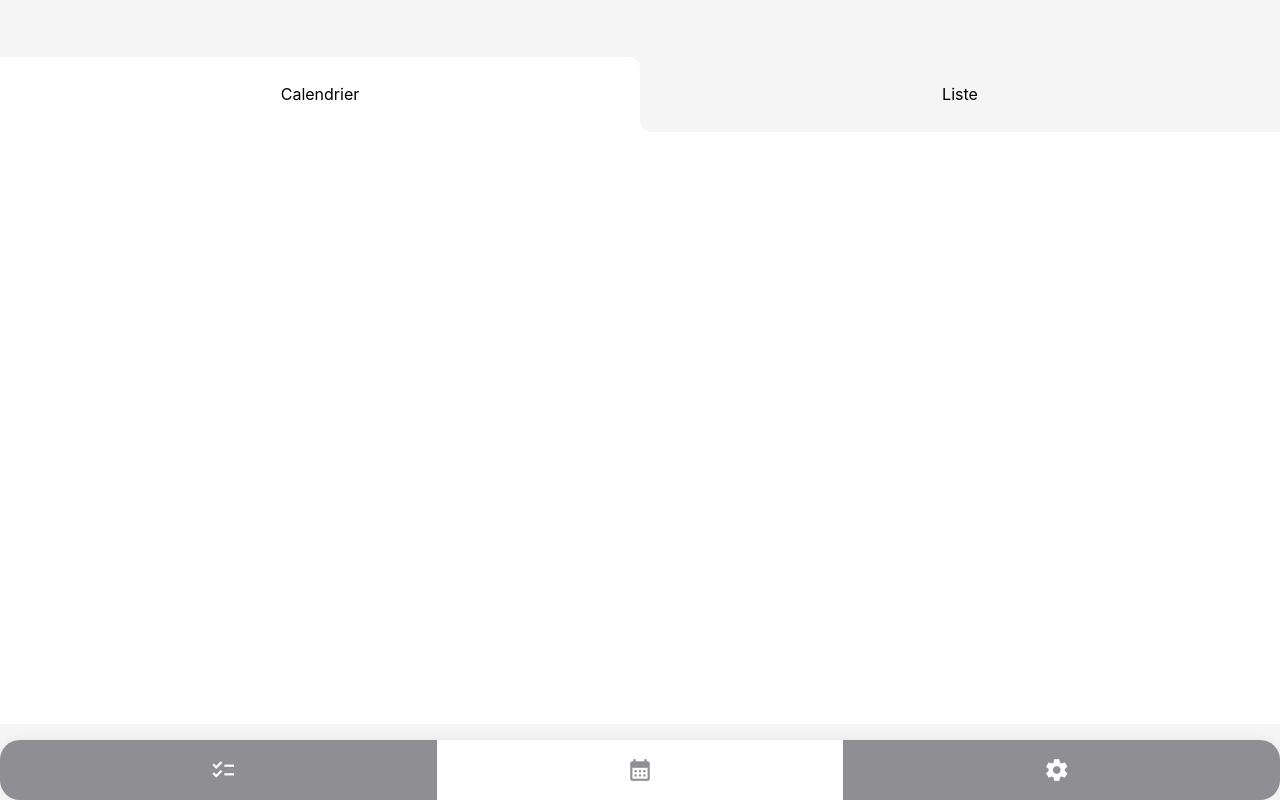
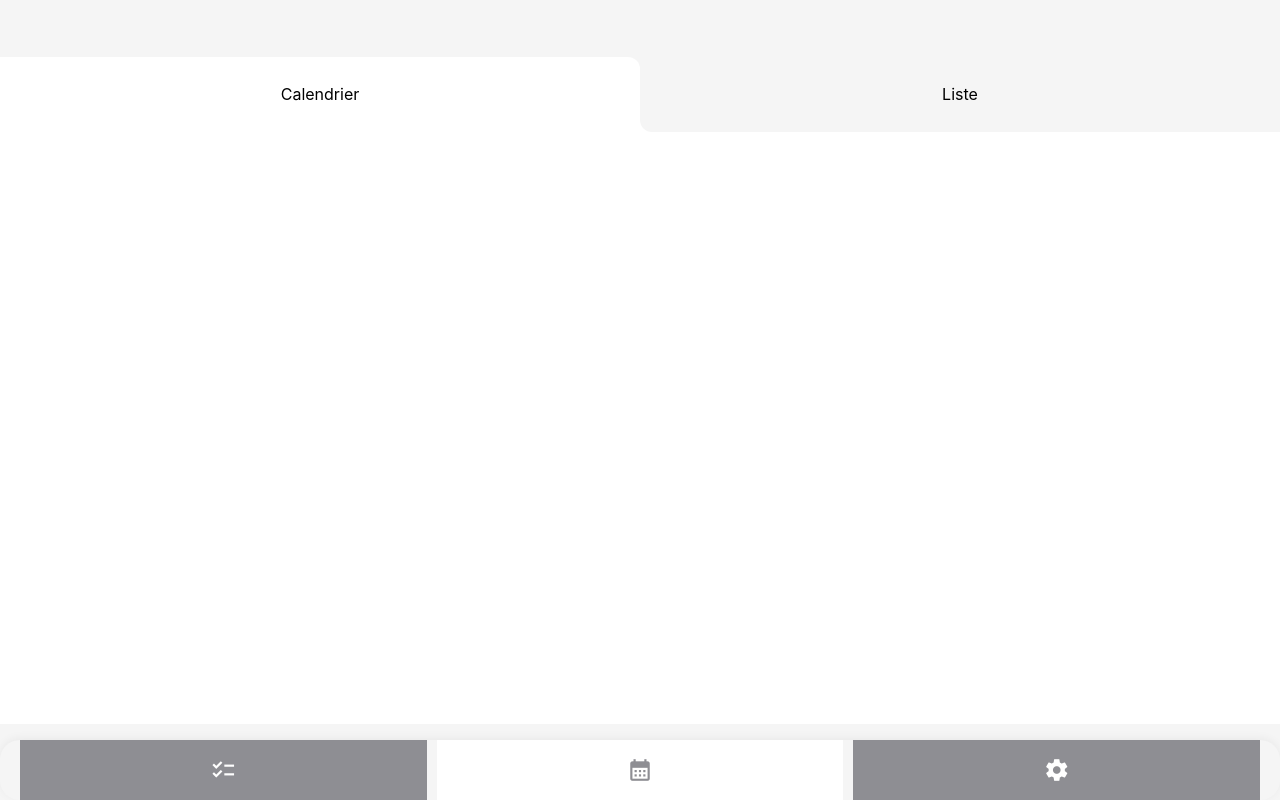
Before and after one commit to mateojourdain/FoodTrack, a plain HTML site: page calendrier.html in a window 1280 px wide. Drawn offline with Linux system fonts and the light colour scheme; a web font is replaced by a local one.

Commit message:
Add files via upload

```diff
--- a/calendrier.css
+++ b/calendrier.css
@@ -31,7 +31,7 @@ body {
     position: fixed;
     bottom: 0;
     left: 0;
-    background-color: #8E8E93;
+    background-color: #f5f5f5;
     width: 100%;
     border-radius: 1.25rem;
     display: flex;
```
